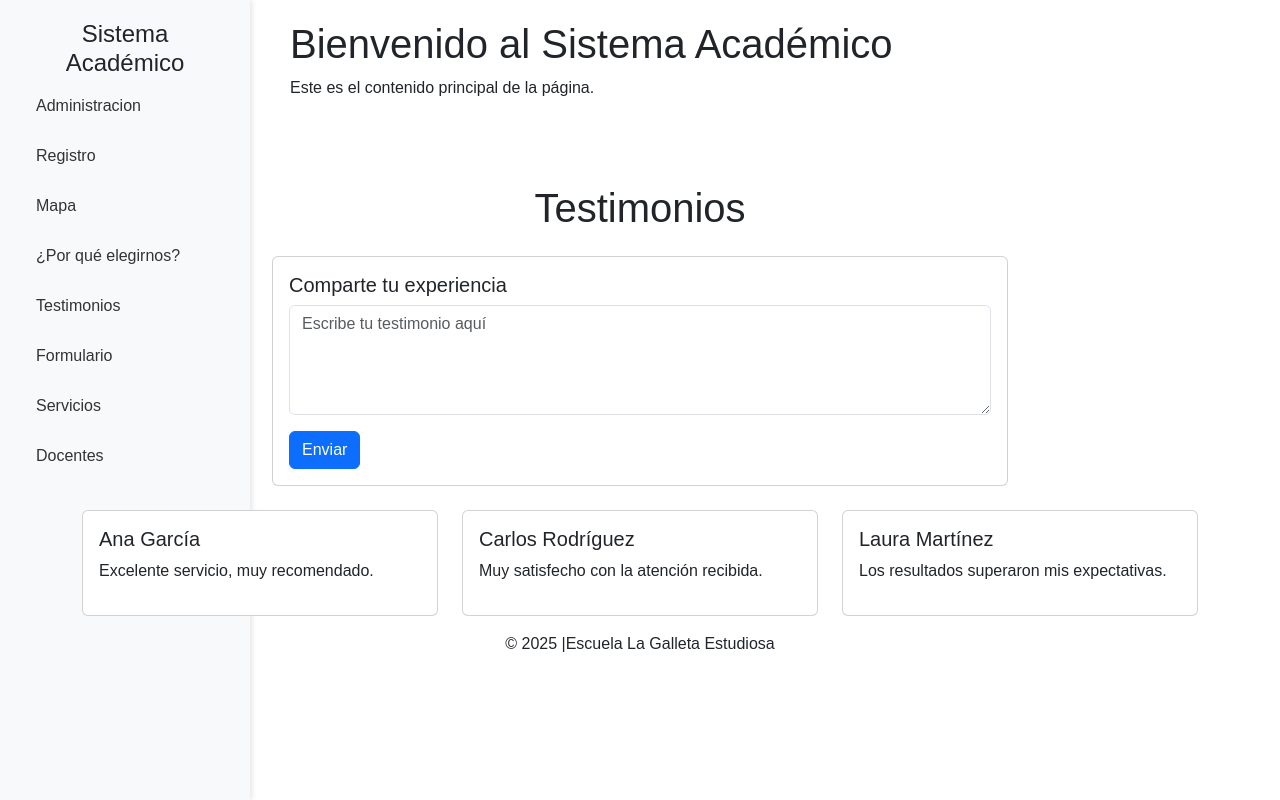
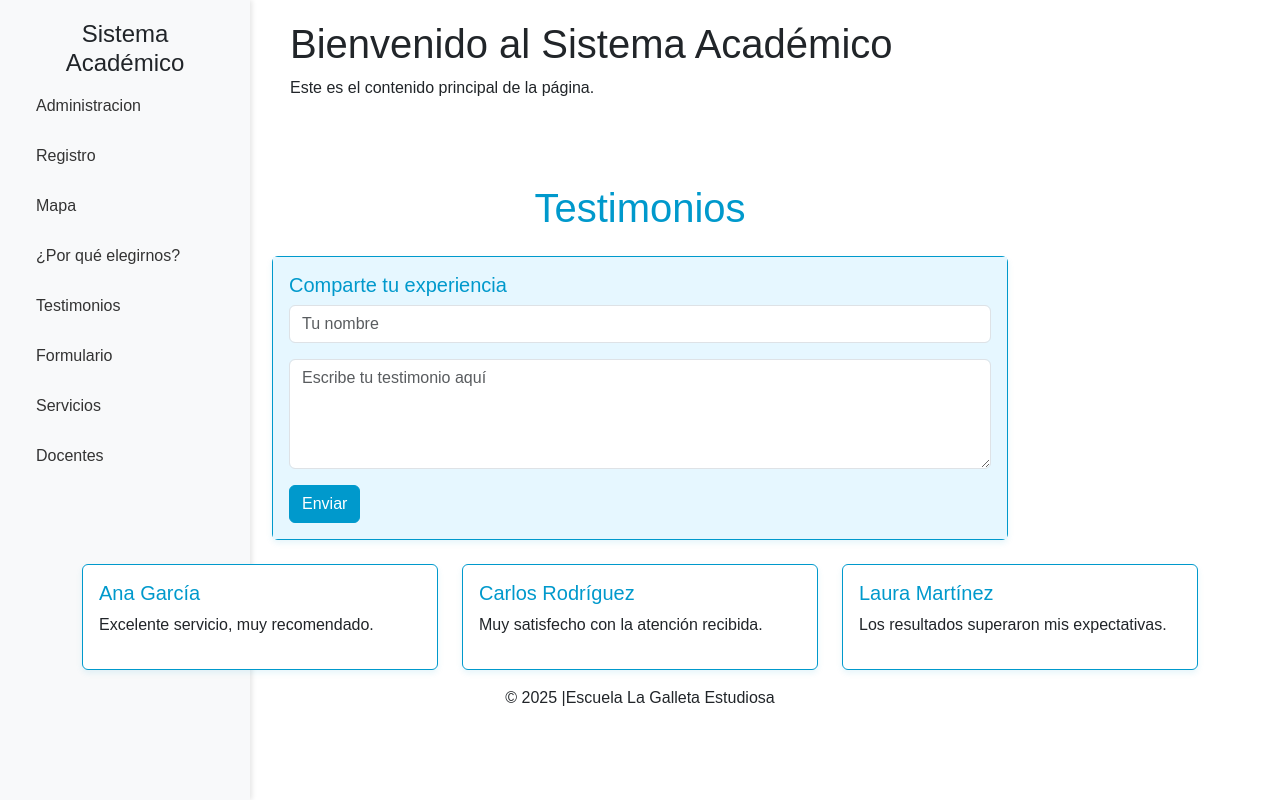
Before and after one commit to atalvaradoj/proyectoborrador, a PHP site: page /testimonios.php in a window 1280 px wide. Run offline with PHP 8.4, Linux system fonts and the light colour scheme.

Commit message:
Funcional

```diff
--- a/testimonios.php
+++ b/testimonios.php
@@ -1,17 +1,81 @@
 <?php include "shared/header.php" ?>
+
+<style>
+    /* Estilos con colores celeste y blanco */
+    .container h1 {
+        color: #0099cc;
+    }
+
+    .card {
+        border-color: #0099cc;
+        box-shadow: 0 3px 6px rgba(0, 153, 204, 0.1);
+    }
+
+    .card-title {
+        color: #0099cc;
+    }
+
+    .btn-primary {
+        background-color: #0099cc;
+        border-color: #0099cc;
+    }
+
+    .btn-primary:hover {
+        background-color: #007bff;
+        border-color: #007bff;
+    }
+
+    .card-body h5 {
+        color: #0099cc;
+    }
+
+    .bg-light-blue {
+        background-color: #e6f7ff;
+    }
+</style>
+
+<?php
+// Procesamiento del formulario
+$mensaje = '';
+if ($_SERVER["REQUEST_METHOD"] == "POST") {
+    // Validar y sanitizar los datos
+    $nombre = filter_input(INPUT_POST, 'nombre', FILTER_SANITIZE_STRING);
+    $testimonio = filter_input(INPUT_POST, 'testimonio', FILTER_SANITIZE_STRING);
+
+    // Verificar que los campos no estén vacíos
+    if (!empty($nombre) && !empty($testimonio)) {
+        // Aquí normalmente conectarías con una base de datos
+        // Por ahora, guardaremos en un archivo de texto como ejemplo
+        $nuevo_testimonio = "Nombre: $nombre\nTestimonio: $testimonio\nFecha: " . date('Y-m-d H:i:s') . "\n---\n";
+
+        if (file_put_contents('testimonios.txt', $nuevo_testimonio, FILE_APPEND | LOCK_EX)) {
+            $mensaje = '<div class="alert alert-success mt-3">¡Gracias por compartir tu testimonio!</div>';
+        } else {
+            $mensaje = '<div class="alert alert-danger mt-3">Hubo un problema al guardar tu testimonio.</div>';
+        }
+    } else {
+        $mensaje = '<div class="alert alert-warning mt-3">Por favor completa todos los campos.</div>';
+    }
+}
+?>
 
 <div class="container mt-5">
     <h1 class="text-center">Testimonios</h1>
+
+    <?php if (!empty($mensaje))
+        echo $mensaje; ?>
 
     <!-- Formulario simple para testimonios -->
     <div class="row justify-content-center mt-4">
         <div class="col-md-8">
             <div class="card">
-                <div class="card-body">
+                <div class="card-body bg-light-blue">
                     <h5 class="card-title">Comparte tu experiencia</h5>
-                    <form>
+                    <form method="POST" action="<?php echo htmlspecialchars($_SERVER["PHP_SELF"]); ?>">
                         <div class="mb-3">
-                            <textarea class="form-control" rows="4" placeholder="Escribe tu testimonio aquí"></textarea>
+                            <input type="text" class="form-control mb-3" name="nombre" placeholder="Tu nombre" required>
+                            <textarea class="form-control" name="testimonio" rows="4"
+                                placeholder="Escribe tu testimonio aquí" required></textarea>
                         </div>
                         <button type="submit" class="btn btn-primary">Enviar</button>
                     </form>
```
